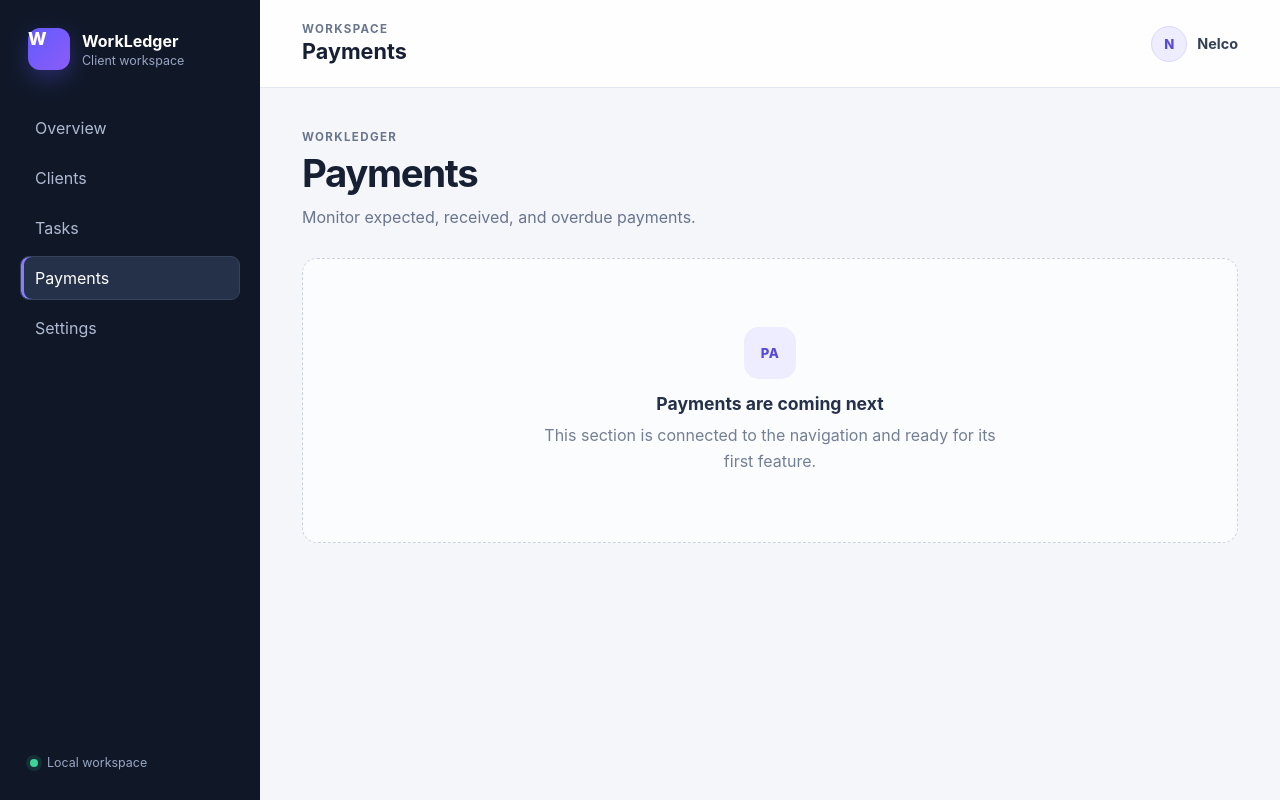
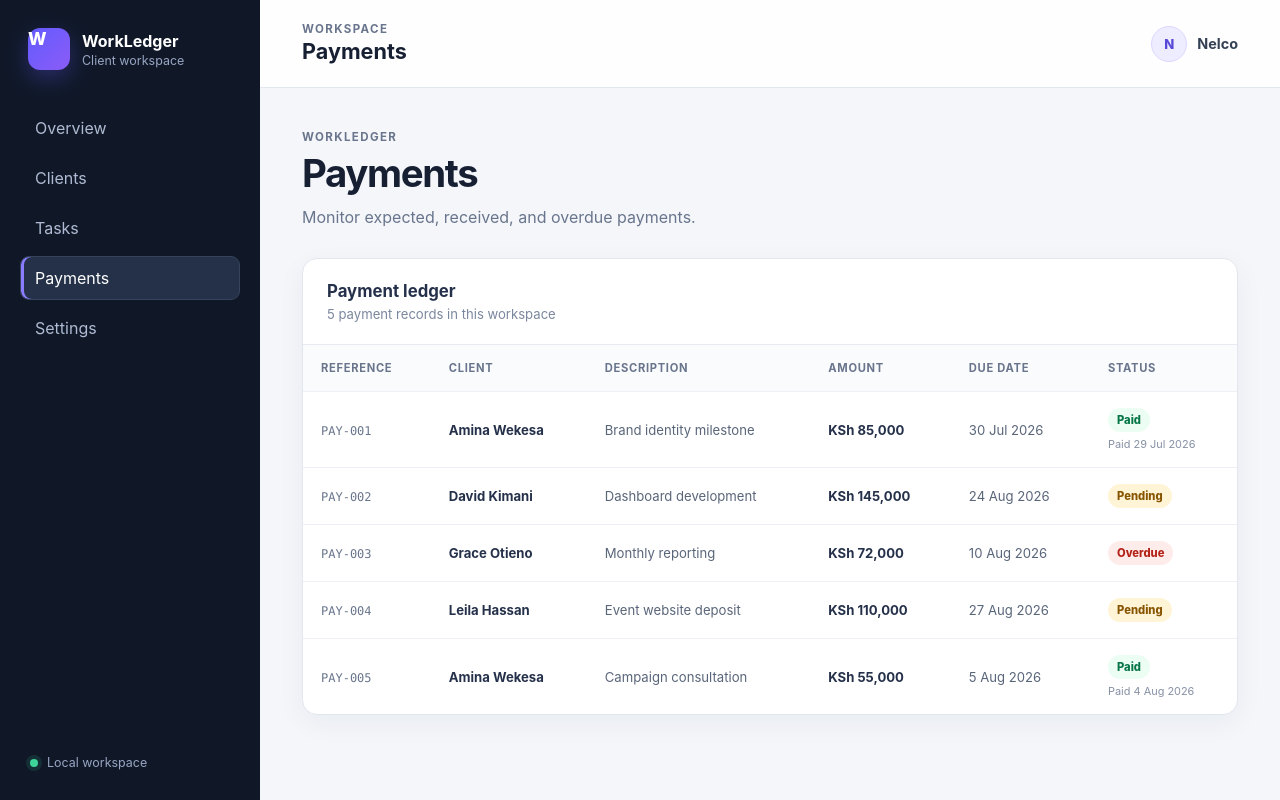
Before and after one commit to nelco254-art/workledger, a React (Vite) app: page / in a window 1280 px wide. Both pictures are taken after a click on the button "Payments". Built offline with nearby package versions, Linux system fonts and the light colour scheme.

Commit message:
feat: add payment ledger

```diff
--- a/src/App.css
+++ b/src/App.css
@@ -703,3 +703,110 @@
     grid-template-columns: 1fr;
   }
 }
+
+.payment-status-overdue {
+  color: #b42318;
+  background: #feeceb;
+}
+
+.payment-paid-date {
+  display: block;
+  margin-top: 5px;
+  color: #8791a5;
+  white-space: nowrap;
+}
+
+.payment-panel {
+  overflow: hidden;
+  border: 1px solid #e2e6ee;
+  border-radius: 15px;
+  background: #ffffff;
+  box-shadow: 0 8px 28px rgb(29 41 57 / 5%);
+}
+
+.payment-header {
+  padding: 22px 24px;
+  border-bottom: 1px solid #e7eaf0;
+}
+
+.payment-header h3 {
+  margin: 0;
+  color: #25314a;
+  font-size: 1.05rem;
+}
+
+.payment-header p {
+  margin: 5px 0 0;
+  color: #7b879d;
+  font-size: 0.82rem;
+}
+
+.payment-table {
+  width: 100%;
+  min-width: 900px;
+  border-collapse: collapse;
+  text-align: left;
+}
+
+.payment-table th,
+.payment-table td {
+  padding: 16px 18px;
+  border-bottom: 1px solid #edf0f5;
+}
+
+.payment-table th {
+  color: #69758c;
+  background: #fafbfc;
+  font-size: 0.7rem;
+  letter-spacing: 0.06em;
+  text-transform: uppercase;
+}
+
+.payment-table td {
+  color: #596579;
+  font-size: 0.82rem;
+}
+
+.payment-table tbody tr:last-child td {
+  border-bottom: 0;
+}
+
+.payment-table tbody tr:hover {
+  background: #fafbff;
+}
+
+.payment-reference {
+  color: #69758c;
+  font-family: ui-monospace, SFMono-Regular, Menlo, monospace;
+  font-size: 0.75rem;
+}
+
+.payment-client,
+.payment-amount {
+  color: #25314a;
+  white-space: nowrap;
+}
+
+.payment-status {
+  display: inline-flex;
+  padding: 5px 9px;
+  border-radius: 999px;
+  font-size: 0.7rem;
+  font-weight: 800;
+  text-transform: capitalize;
+}
+
+.payment-status-paid {
+  color: #067647;
+  background: #ecfdf3;
+}
+
+.payment-status-pending {
+  color: #875400;
+  background: #fff4d6;
+}
+
+.payment-status-overdue {
+  color: #b42318;
+  background: #feeceb;
+}
--- a/src/App.tsx
+++ b/src/App.tsx
@@ -1,6 +1,7 @@
 import { useState } from 'react'
 import { ClientDirectory } from './components/ClientDirectory'
 import { TaskBoard } from './components/TaskBoard'
+import { PaymentLedger } from './components/PaymentLedger'
 import { clients, payments, tasks } from './data'
 import './App.css'
 
@@ -169,6 +170,8 @@ function App() {
               <ClientDirectory clients={clients} />
             ) : activePage === 'tasks' ? (
               <TaskBoard clients={clients} tasks={tasks} />
+            ) : activePage === 'payments' ? (
+              <PaymentLedger clients={clients} payments={payments} />
             ) : (
               <div className="empty-state">
                 <span className="empty-state-mark" aria-hidden="true">
--- /dev/null
+++ b/src/components/PaymentLedger.tsx
@@ -0,0 +1,114 @@
+import type { Client, Payment } from '../types'
+
+interface PaymentLedgerProps {
+  clients: Client[]
+  payments: Payment[]
+}
+
+const dateFormatter = new Intl.DateTimeFormat('en-KE', {
+  day: 'numeric',
+  month: 'short',
+  year: 'numeric',
+  timeZone: 'UTC',
+})
+
+const formatDate = (date: string) =>
+  dateFormatter.format(new Date(`${date}T00:00:00Z`))
+
+const formatKes = (amount: number) =>
+  `KSh ${amount.toLocaleString('en-KE')}`
+
+const formatReference = (id: string) =>
+  id.replace('payment-', 'PAY-').toUpperCase()
+
+export function PaymentLedger({
+  clients,
+  payments,
+}: PaymentLedgerProps) {
+  const clientNames = new Map(
+    clients.map((client) => [client.id, client.name]),
+  )
+
+  return (
+    <div className="payment-panel">
+      <div className="payment-header">
+        <div>
+          <h3>Payment ledger</h3>
+          <p>
+            {payments.length} payment{' '}
+            {payments.length === 1 ? 'record' : 'records'} in this workspace
+          </p>
+        </div>
+      </div>
+
+      <div
+        className="table-scroll"
+        tabIndex={0}
+        aria-label="Scrollable payment ledger"
+      >
+        <table className="payment-table">
+          <caption className="sr-only">
+            WorkLedger payment records
+          </caption>
+
+          <thead>
+            <tr>
+              <th scope="col">Reference</th>
+              <th scope="col">Client</th>
+              <th scope="col">Description</th>
+              <th scope="col">Amount</th>
+              <th scope="col">Due date</th>
+              <th scope="col">Status</th>
+            </tr>
+          </thead>
+
+          <tbody>
+            {payments.map((payment) => (
+              <tr key={payment.id}>
+                <td>
+                  <span className="payment-reference">
+                    {formatReference(payment.id)}
+                  </span>
+                </td>
+
+                <td>
+                  <strong className="payment-client">
+                    {clientNames.get(payment.clientId) ?? 'Unknown client'}
+                  </strong>
+                </td>
+
+                <td>{payment.description}</td>
+
+                <td>
+                  <strong className="payment-amount">
+                    {formatKes(payment.amount)}
+                  </strong>
+                </td>
+
+                <td>
+                  <time dateTime={payment.dueDate}>
+                    {formatDate(payment.dueDate)}
+                  </time>
+                </td>
+
+                <td>
+                  <span
+                    className={`payment-status payment-status-${payment.status}`}
+                  >
+                    {payment.status}
+                  </span>
+
+                  {payment.paidOn && (
+                    <small className="payment-paid-date">
+                      Paid {formatDate(payment.paidOn)}
+                    </small>
+                  )}
+                </td>
+              </tr>
+            ))}
+          </tbody>
+        </table>
+      </div>
+    </div>
+  )
+}
```
